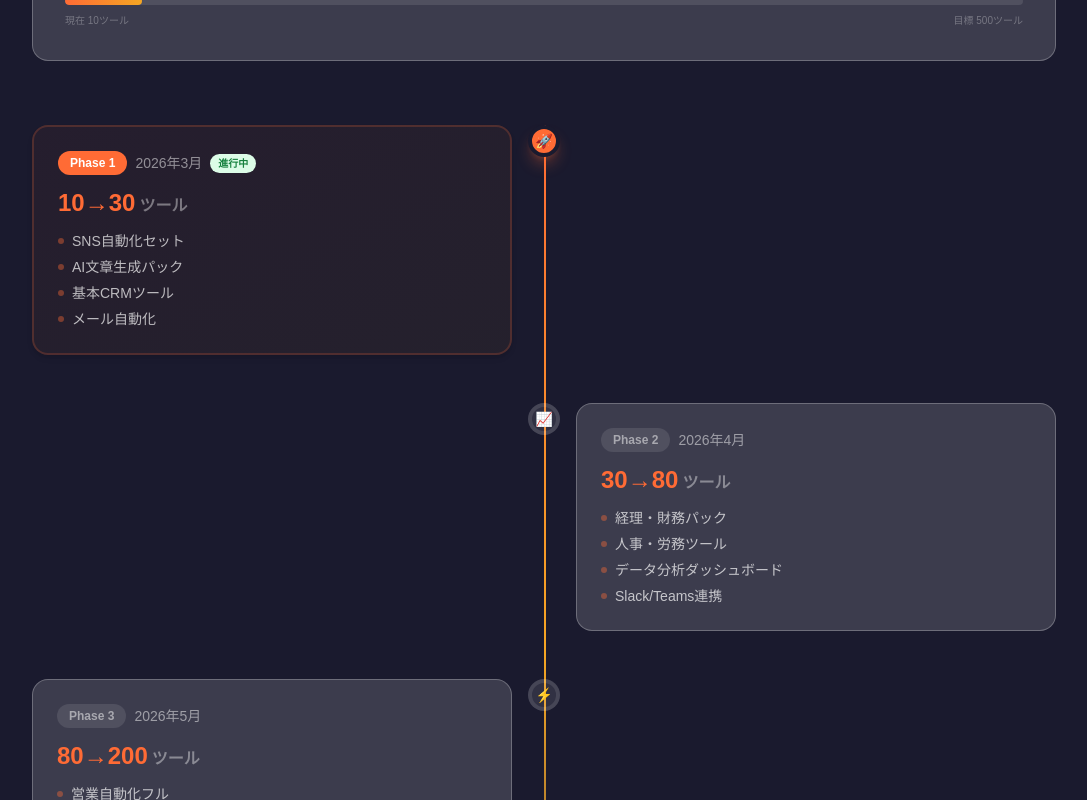
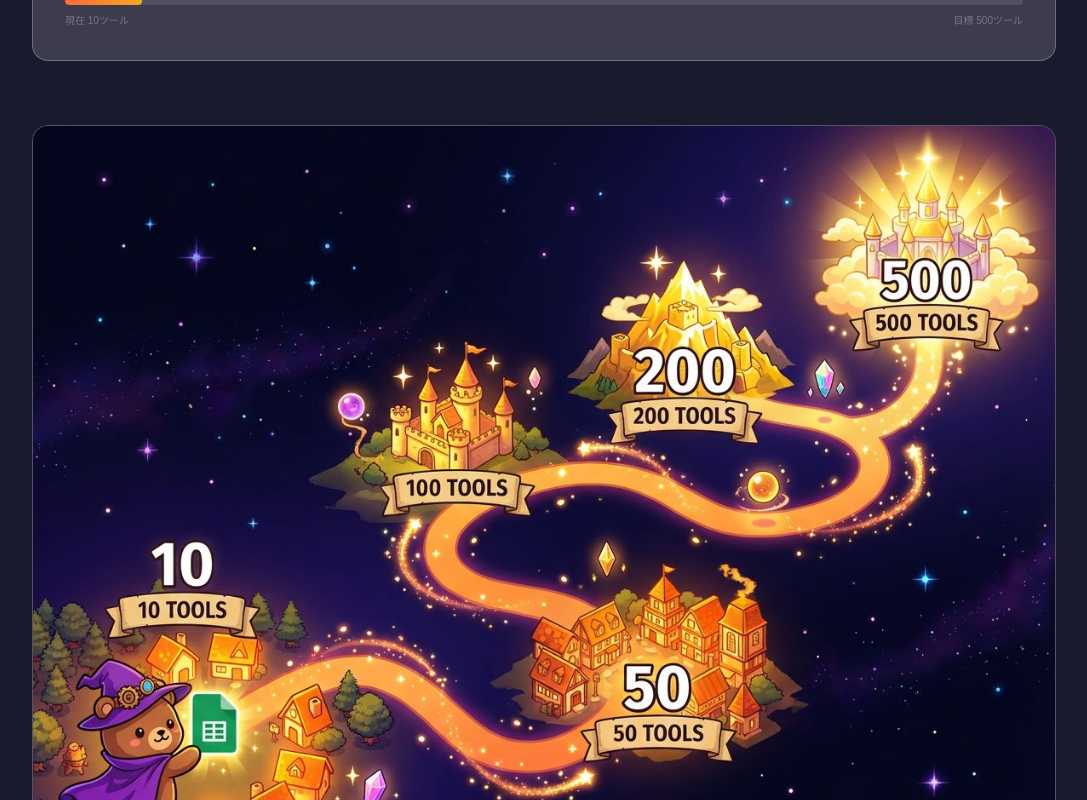
Before and after one commit to rebirth-ai/gasoji-labo-lp, a Next.js app: page / in a window 1280 px wide. Shown: the part 6080-6880 px from the top of the page, without its empty margins (96-1183 px from the left). Built offline with nearby package versions, Linux system fonts and the light colour scheme.

Commit message:
v14.8: ロードマップにRPG冒険イラスト追加（リーファ作）

```diff
--- a/components/Roadmap.tsx
+++ b/components/Roadmap.tsx
@@ -92,6 +92,15 @@ export default function Roadmap() {
           </div>
         </div>
 
+        {/* RPG Illustration */}
+        <div className="mb-16 overflow-hidden rounded-2xl border border-white/[0.25]">
+          <img
+            src="/roadmap-illustration.png"
+            alt="500ツールへの冒険マップ — ゆゆくまが10→50→100→200→500ツールへ進む"
+            className="w-full h-auto"
+          />
+        </div>
+
         {/* Timeline */}
         <div className="relative">
           {/* Timeline line */}
```
Also changed, not shown: public/roadmap-illustration.png (added).
